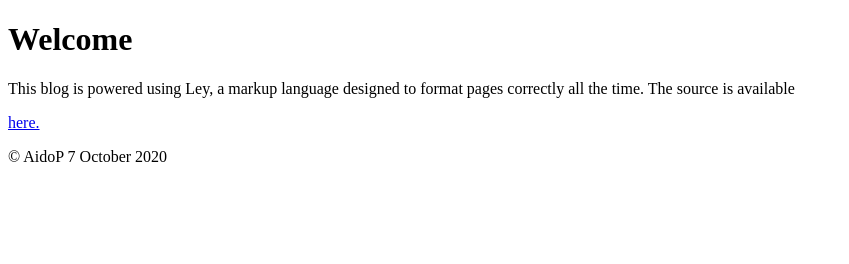
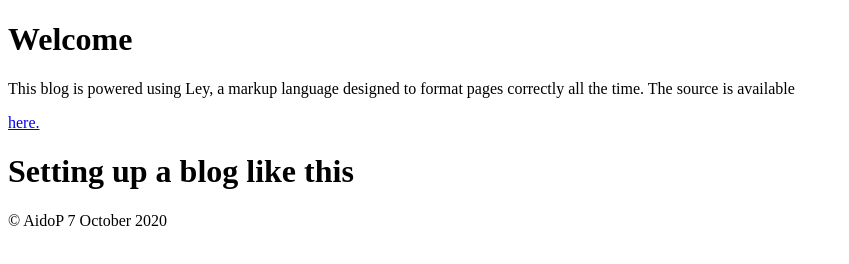
Before and after one commit to AidoP/ley-blog, a plain HTML site: page first.html in a window 1280 px wide. Shown: the whole page, without its empty margins (0-849 px from the left). Drawn offline with Linux system fonts and the light colour scheme.

Commit message:
Auto-built Ley files

```diff
--- a/first.html
+++ b/first.html
@@ -9,7 +9,7 @@
 
         </header>
         <main>
-            <h1 id="Welcome">Welcome</h1><div class="depth_1"><p>This blog is powered using Ley, a markup language designed to format pages correctly all the time. The source is available</p><a href="https://gitub.com/AidoP/blog"><p>here.</p></a></div>
+            <h1 id="Welcome">Welcome</h1><div class="depth_1"><p>This blog is powered using Ley, a markup language designed to format pages correctly all the time. The source is available</p><a href="https://gitub.com/AidoP/blog"><p>here.</p></a></div><h1 id="Setting up a blog like this">Setting up a blog like this</h1><div class="depth_1"></div>
         </main>
         <footer>
             &copy; AidoP 7 October 2020
```
